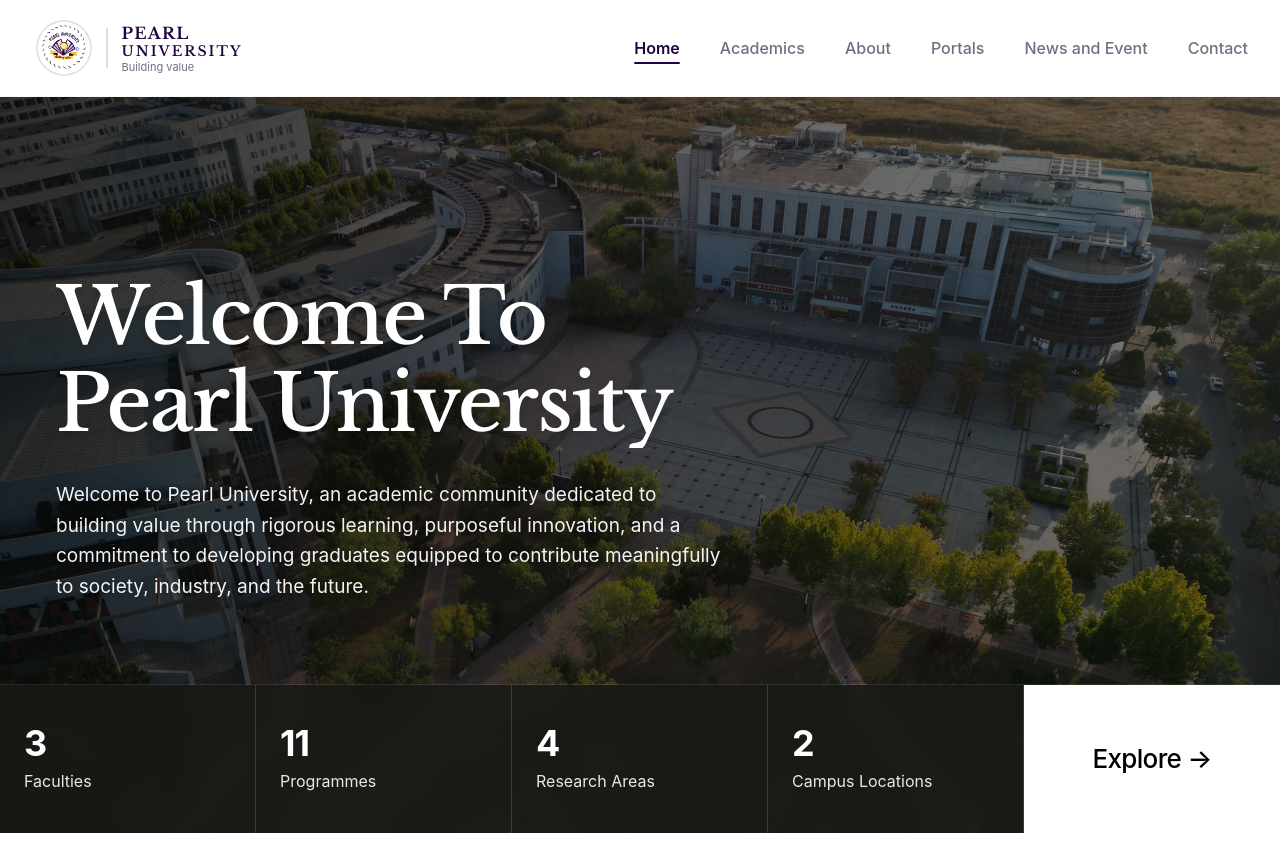
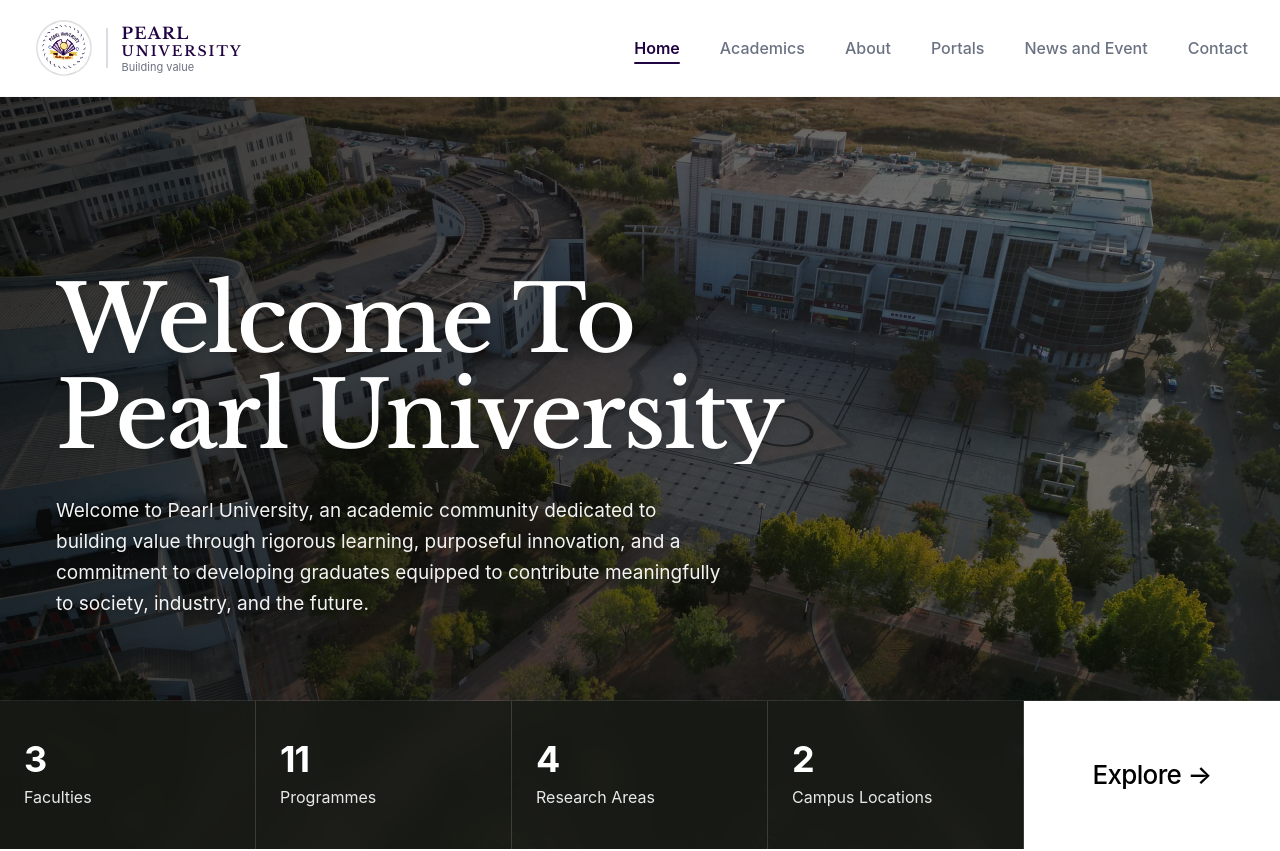
Before and after one commit to pearl-university/pearl-university, a React (Vite) app: page / in a window 1280 px wide. Shown: the top 851 px of the page. Built offline with nearby package versions, Linux system fonts and the light colour scheme; a web font is replaced by a local one.

Commit message:
Increase hero section title font size on desktop breakpoints

```diff
--- a/src/components/home/HeroSection.tsx
+++ b/src/components/home/HeroSection.tsx
@@ -70,7 +70,7 @@ export const HeroSection: FC<HeroSectionProps> = ({
               initial={{ y: '100%', opacity: 0 }}
               animate={{ y: 0, opacity: 1 }}
               transition={{ duration: 1, ease: [0.16, 1, 0.3, 1] }}
-              className="text-[38px] xs:text-[44px] sm:text-[54px] md:text-6xl lg:text-[70px] xl:text-[78px] font-heading font-medium leading-[1.08] sm:leading-[1.1] md:leading-[1.12] text-white tracking-[-0.025em] drop-shadow-md"
+              className="text-[38px] xs:text-[44px] sm:text-[54px] md:text-6xl lg:text-[80px] xl:text-[92px] 2xl:text-[98px] font-heading font-medium leading-[1.08] sm:leading-[1.1] md:leading-[1.12] lg:leading-[1.06] xl:leading-[1.04] text-white tracking-[-0.025em] drop-shadow-md"
             >
               {title}
             </motion.h1>
```
